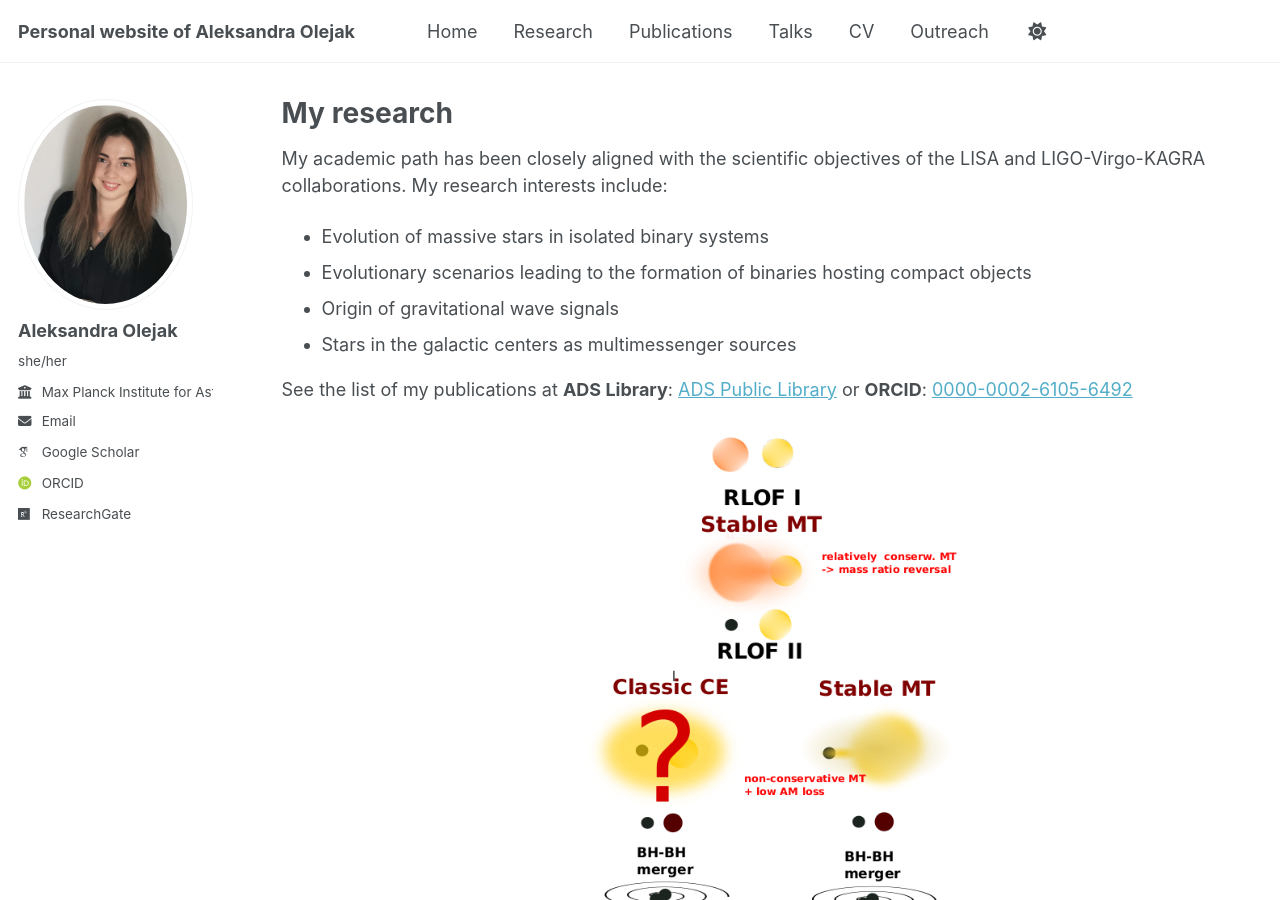
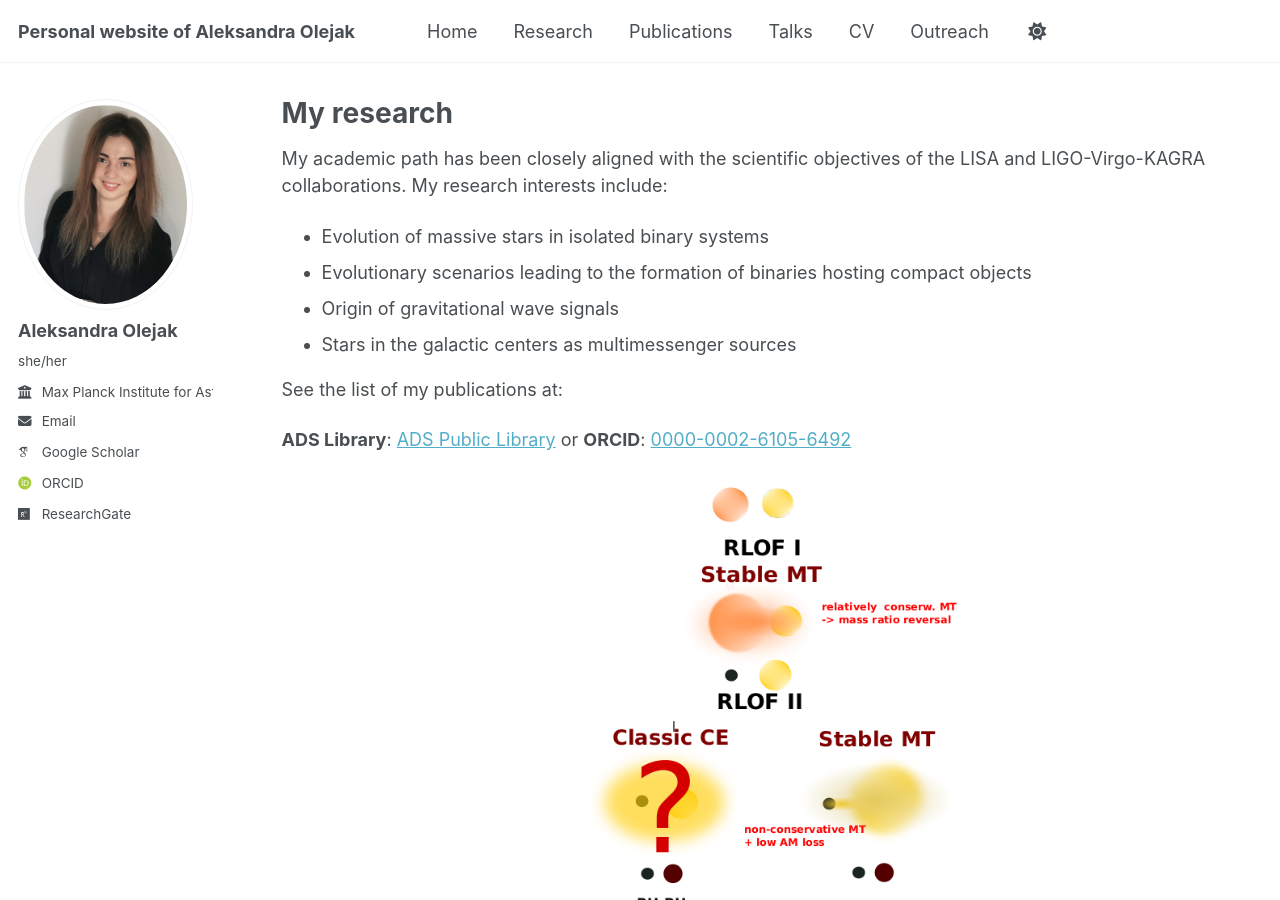
Before and after one commit to aleole/aleole.github.io, a Jekyll site: the page built from _pages/about.md, in a window 1280 px wide and 900 px high. Built offline with Jekyll 4.4.1, drawn with Linux system fonts in a browser that asks for light colours; some web fonts are replaced; a script that is not in the unit is left out.

```diff
--- a/_pages/about.md
+++ b/_pages/about.md
@@ -17,7 +17,8 @@ My academic path has been closely aligned with the scientific objectives of the
 - Origin of gravitational wave signals
 - Stars in the galactic centers as multimessenger sources
 
-See the list of my publications at
+See the list of my publications at:
+
 **ADS Library**: [ADS Public Library](https://ui.adsabs.harvard.edu/public-libraries/U0LMup96RQe2hPXDjU3Mcw) or
 **ORCID**: [0000-0002-6105-6492](https://orcid.org/0000-0002-6105-6492)
 
```
